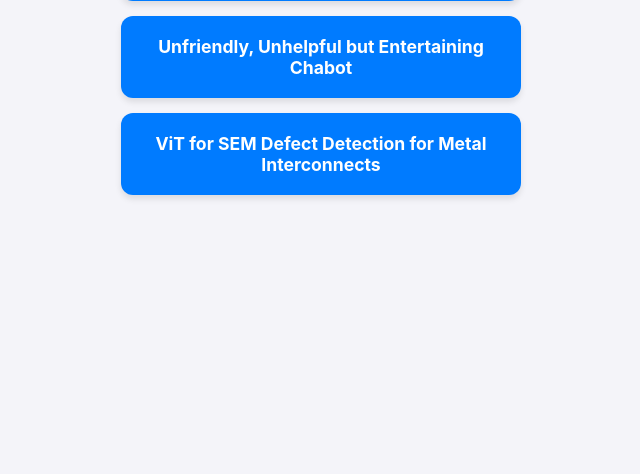
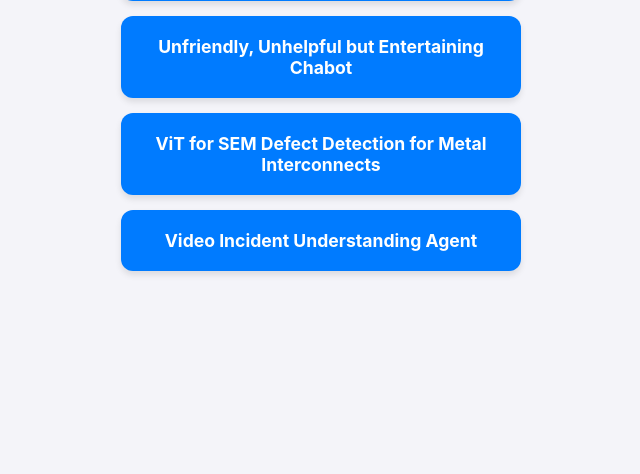
Before and after one commit to morinousagi/flask-app-on-render, a Flask app: page / in a window 1280 px wide. Shown: the part 288-762 px from the top of the page, without its empty margins (319-959 px from the left). Run offline with Flask 3, Linux system fonts and the light colour scheme.

Commit message:
Add link for Video Incident Understanding Agent

```diff
--- a/templates/index.html
+++ b/templates/index.html
@@ -13,6 +13,7 @@
         <a href="{{ links.intel }}" class="btn" target="_blank" rel="noopener noreferrer">Natural Language Inference (NLI) Intelligence Analyzer</a>
         <a href="{{ links.chatbot }}" class="btn" target="_blank" rel="noopener noreferrer">Unfriendly, Unhelpful but Entertaining Chabot</a>
         <a href="{{ links.vit }}" class="btn" target="_blank" rel="noopener noreferrer">ViT for SEM Defect Detection for Metal Interconnects</a>
+        <a href="{{ links.vlm }}" class="btn" target="_blank" rel="noopener noreferrer">Video Incident Understanding Agent</a>
     </div>
 </body>
 </html>
```
